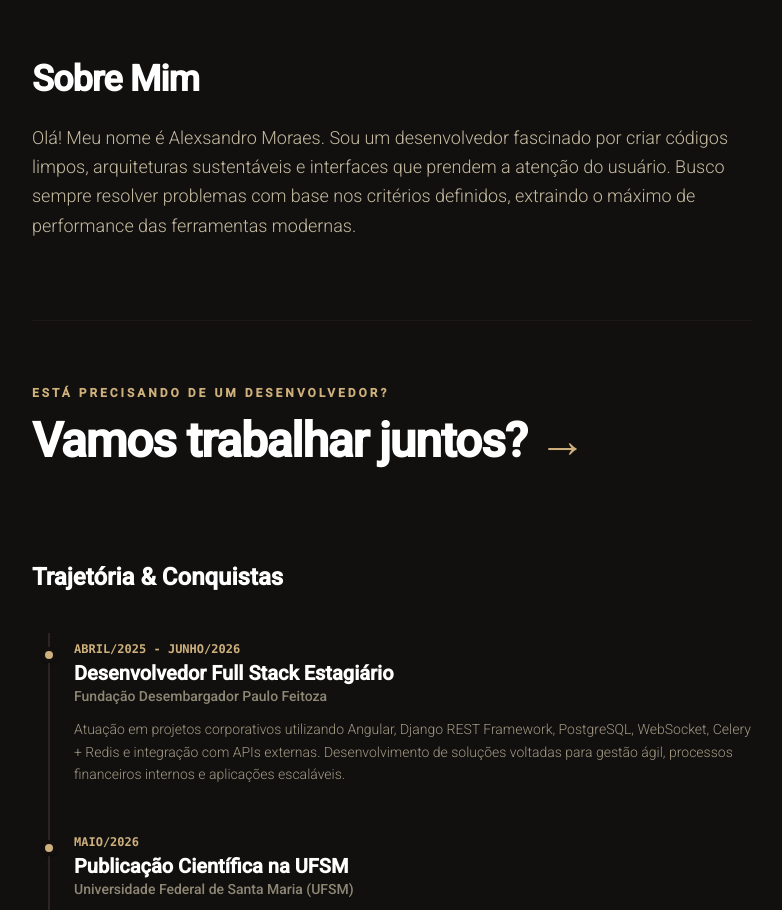
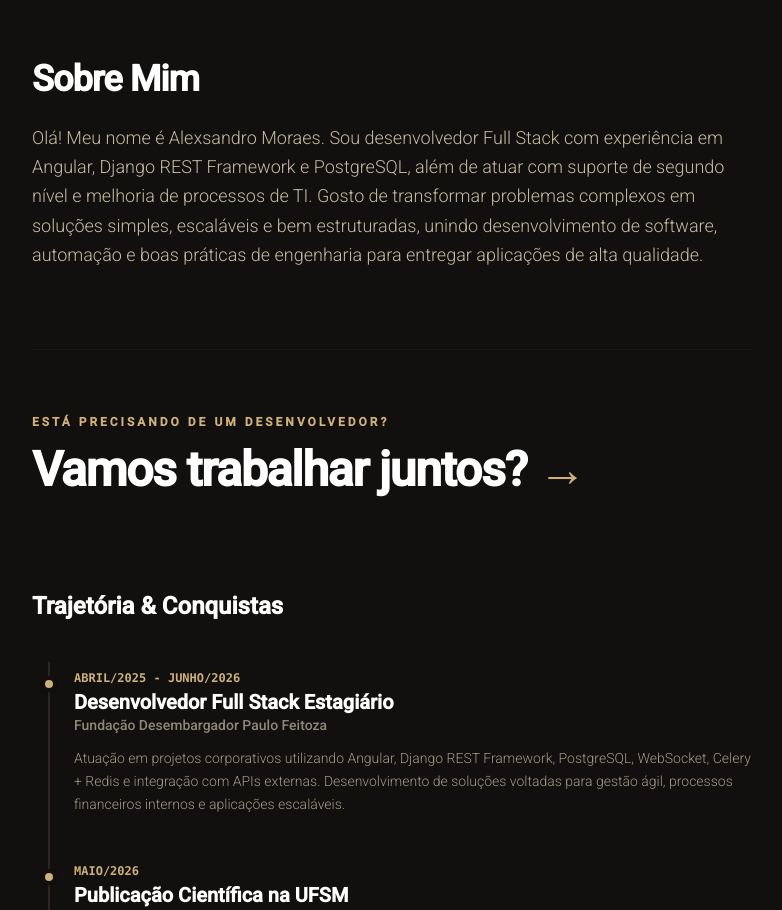
Before and after one commit to lexmoraes/portfolio, an Angular app: page / in a window 1280 px wide. Shown: the part 4540-5450 px from the top of the page, without its empty margins (248-1030 px from the left). Built offline with nearby package versions, Linux system fonts and the light colour scheme.

Commit message:
Atualizar o about.component.html

```diff
--- a/src/components/about/about.component.html
+++ b/src/components/about/about.component.html
@@ -6,8 +6,8 @@
         Sobre Mim
       </h1>
       <p class="text-base md:text-lg text-portfolio-text leading-relaxed font-light transition-colors duration-500">
-        Olá! Meu nome é Alexsandro Moraes. Sou um desenvolvedor fascinado por criar códigos limpos, arquiteturas sustentáveis e interfaces que prendem a atenção do usuário. Busco sempre resolver problemas com base nos critérios definidos, extraindo o máximo de performance das ferramentas modernas.
-      </p>
+  Olá! Meu nome é Alexsandro Moraes. Sou desenvolvedor Full Stack com experiência em Angular, Django REST Framework e PostgreSQL, além de atuar com suporte de segundo nível e melhoria de processos de TI. Gosto de transformar problemas complexos em soluções simples, escaláveis e bem estruturadas, unindo desenvolvimento de software, automação e boas práticas de engenharia para entregar aplicações de alta qualidade.
+</p>
     </div>
 
     <div class="mb-24 border-t border-portfolio-border/40 pt-16 text-left transition-colors duration-500">
@@ -25,7 +25,7 @@
                   ? 'max-h-4xl opacity-100 mt-8 grid grid-cols-1 sm:grid-cols-2 gap-4 transition-all duration-500 ease-in-out'
                   : 'max-h-0 opacity-0 overflow-hidden transition-all duration-500 ease-in-out'">
 
-        <a href="https://wa.me/5592996165069?text=Olá,%20Alexsandro!%20Acessei%20seu%20portfólio%20e%20gostaria%20de%20conversar%20sobre%20uma%20oportunidade."
+        <a href="https://wa.me/5592984922162?text=Olá,%20Alexsandro!%20Acessei%20seu%20portfólio%20e%20gostaria%20de%20conversar%20sobre%20uma%20oportunidade."
            target="_blank"
            class="flex items-center justify-between p-5 rounded-2xl bg-portfolio-card border border-portfolio-border hover:border-portfolio-primary group/link transition-all shadow-sm duration-500">
           <div>
```
